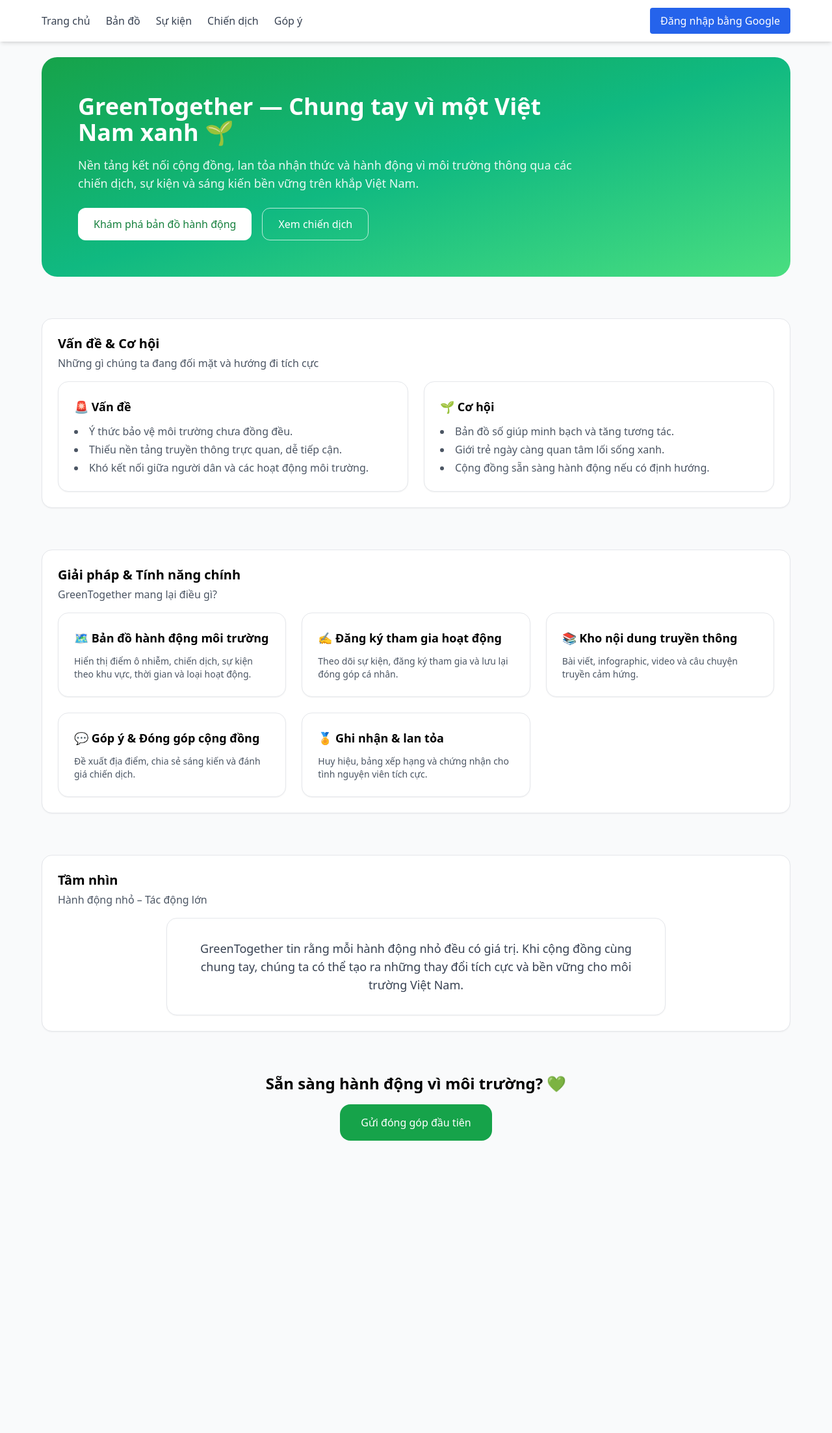
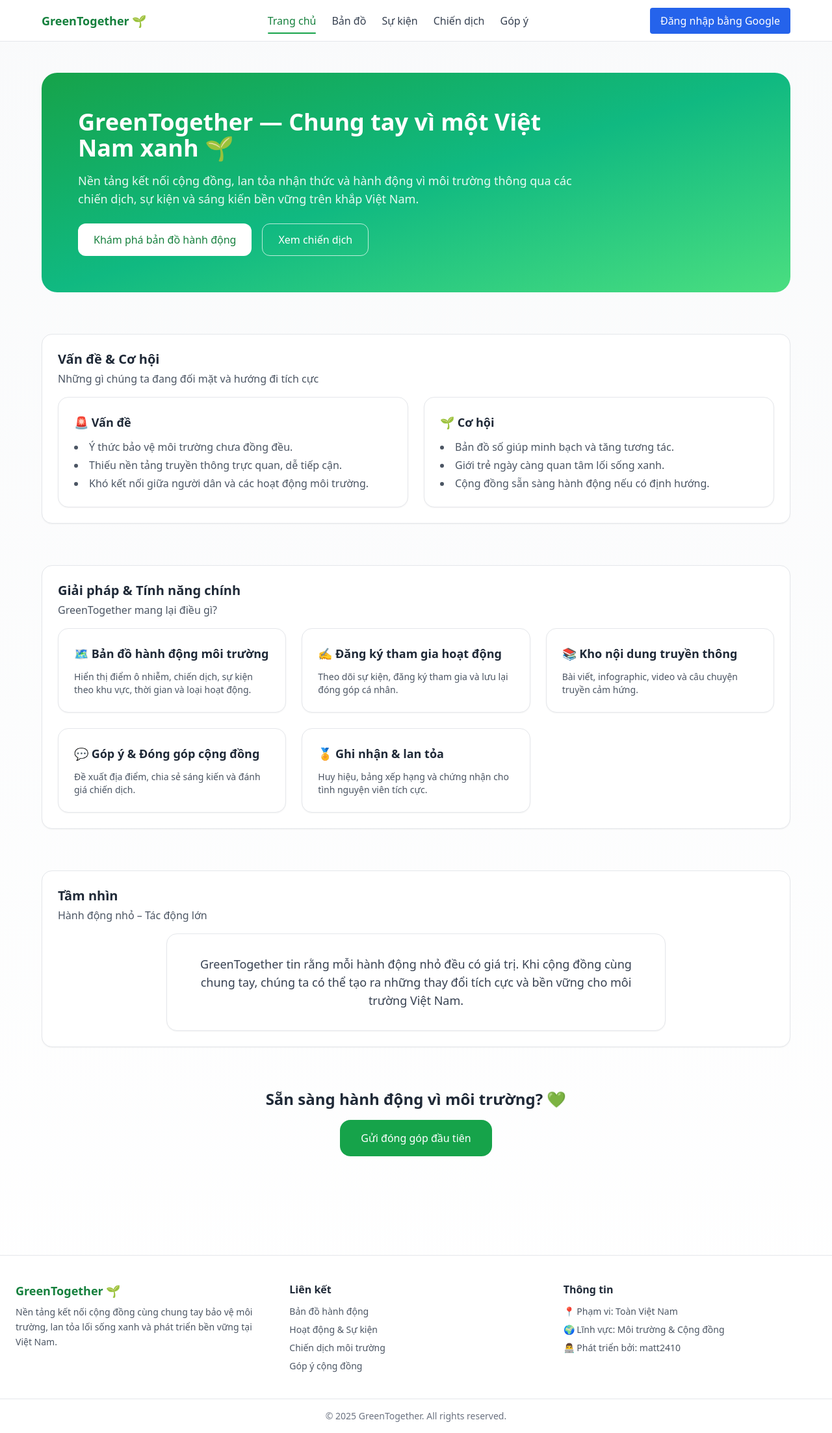
Before and after one commit to matt2410/Green-Together, a Next.js app: page / in a window 1280 px wide. Shown: the whole page at 65% size. Before the commit the page ends 1820 px from the top, so only its background shows below. Built offline with nearby package versions, Linux system fonts and the light colour scheme; no server answers.

Commit message:
update map

```diff
--- a/src/app/layout.tsx
+++ b/src/app/layout.tsx
@@ -1,60 +1,28 @@
 import "@/index.css"
 import type { ReactNode } from "react"
-import Link from "next/link"
 import SessionWrapper from "@/components/SessionWrapper"
-import LoginButton from "@/components/LoginButton"
+import Footer from "@/components/Footer"
+import HeaderBar from "@/components/Header"
 
-export default function RootLayout({ children }: { children: ReactNode }) {
-  function NavItem({ href, label }: { href: string; label: string }) {
-    return (
-      <Link
-        href={href}
-        className="hover:text-green-600 transition-colors"
-      >
-        {label}
-      </Link>
-    )
-  }
-
-  function HeaderBar() {
-    return (
-      <header className="fixed top-0 left-0 right-0 h-16 bg-white shadow-md z-50">
-        <div className="h-full flex items-center justify-center">
-          {/* INNER 1200 */}
-          <div className="w-full max-w-[1200px] px-6 flex items-center justify-between">
-
-            {/* LEFT */}
-            <nav className="flex items-center gap-6 text-gray-700 font-medium">
-              <NavItem href="/" label="Trang chủ" />
-              <NavItem href="/map" label="Bản đồ" />
-              <NavItem href="/events" label="Sự kiện" />
-              <NavItem href="/campaigns" label="Chiến dịch" />
-              <NavItem href="/community" label="Góp ý" />
-            </nav>
-
-            {/* RIGHT */}
-            <LoginButton />
-
-          </div>
-        </div>
-      </header>
-    )
-  }
-
+export default function RootLayout({
+  children,
+}: {
+  children: ReactNode
+}) {
   return (
     <html lang="vi">
-      <body className="bg-gray-50">
+      <body className="bg-gradient-to-b from-gray-50 to-white text-gray-800">
         <SessionWrapper>
 
-          {/* HEADER */}
           <HeaderBar />
 
-          {/* PAGE CONTENT */}
-          <main className="pt-16 flex justify-center">
-            <div className="w-full max-w-[1200px] px-6 py-6 space-y-6">
+          <main className="pt-20 flex justify-center min-h-screen">
+            <div className="w-full max-w-[1200px] px-6 py-8 space-y-8">
               {children}
             </div>
           </main>
+
+          <Footer />
 
         </SessionWrapper>
       </body>
--- a/src/app/map/page.tsx
+++ b/src/app/map/page.tsx
@@ -1,19 +1,24 @@
 // src/app/map/page.tsx
 "use client"
 
-import { AQLocation, Parameter, Sensor } from "@/models/AQLocation";
-import { GoogleMap, HeatmapLayer, useJsApiLoader } from "@react-google-maps/api";
-import { useEffect, useMemo, useRef, useState } from "react";
+import { AQLocation, Parameter, Sensor } from "@/models/AQLocation"
+import { GoogleMap, HeatmapLayer, useJsApiLoader } from "@react-google-maps/api"
+import { useEffect, useMemo, useRef, useState } from "react"
 
-import { fetchOpenAQLive, getAvailableParameters, getDailyMeasurements, getSensorsVN } from "@/lib/openap";
+import {
+  fetchOpenAQLive,
+  getAvailableParameters,
+  getDailyMeasurements,
+  getSensorsVN,
+} from "@/lib/openap"
 
 const DEFAULT_CENTER = { lat: 21.0278, lng: 105.8342 }
 const DEFAULT_ZOOM = 12
 
 export default function EnvActionMap() {
   const { isLoaded } = useJsApiLoader({
-    googleMapsApiKey: process.env.NEXT_PUBLIC_GOOGLE_MAP_KEY!,   // thay import.meta → env Nextjs
-    libraries: ["visualization"]
+    googleMapsApiKey: process.env.NEXT_PUBLIC_GOOGLE_MAP_KEY!,
+    libraries: ["visualization"],
   })
 
   const [map, setMap] = useState<google.maps.Map | null>(null)
@@ -25,12 +30,14 @@ export default function EnvActionMap() {
   const [lastActiveLocations, setLastActiveLocations] = useState<AQLocation[]>([])
   const [mapData, setMapData] = useState<any[]>([])
   const [openAQPoints, setOpenAQPoints] = useState<any[]>([])
-  const [selected, setSelected] = useState<any>(null)
 
   const markerRef = useRef<google.maps.marker.AdvancedMarkerElement[]>([])
 
-  /** load params + sensor */
-  useEffect(() => { loadBase() }, [])
+  /* load params + sensors */
+  useEffect(() => {
+    loadBase()
+  }, [])
+
   async function loadBase() {
     const params = await getAvailableParameters()
     setAvailableParams(params)
@@ -40,54 +47,81 @@ export default function EnvActionMap() {
     setLastActiveLocations(sensors)
   }
 
-  /** fetch data theo parameter */
-  useEffect(() => { loadFilter() }, [lastActiveLocations, parameter])
+  /* filter theo parameter */
+  useEffect(() => {
+    loadFilter()
+  }, [lastActiveLocations, parameter])
+
   async function loadFilter() {
-    if (!parameter || !lastActiveLocations.length) return;
+    if (!parameter || !lastActiveLocations.length) return
+
     let active: Sensor[] = []
 
-    lastActiveLocations.map(loc => {
+    lastActiveLocations.forEach(loc => {
       active = active.concat(
-        loc.sensors.filter(s => s.parameter.id === parameter.id).map(s => ({
+        loc.sensors
+          .filter(s => s.parameter.id === parameter.id)
+          .map(s => ({
             ...s,
-          coordinates: loc.coordinates
+            coordinates: loc.coordinates,
           }))
       )
     })
 
-    const daily = await Promise.all(active.map(async s => {
+    const daily = await Promise.all(
+      active.map(async s => {
         try {
           const m = await getDailyMeasurements(s.id)
-        return m.length ? { location: { lat: s.coordinates.latitude, lng: s.coordinates.longitude }, value: m[0].value } : null
-      } catch { return null }
-    }))
+          return m.length
+            ? {
+                location: {
+                  lat: s.coordinates.latitude,
+                  lng: s.coordinates.longitude,
+                },
+                value: m[0].value,
+              }
+            : null
+        } catch {
+          return null
+        }
+      })
+    )
 
     setMapData(daily.filter(Boolean))
   }
 
-  /** render markers */
+  /* render markers */
   useEffect(() => {
     markerRef.current.forEach(m => (m.map = null))
     markerRef.current = []
 
     if (!map || !mapData.length) return
 
-      ; (async () => {
-        const { AdvancedMarkerElement } = await google.maps.importLibrary("marker") as google.maps.MarkerLibrary
+    ;(async () => {
+      const { AdvancedMarkerElement } =
+        (await google.maps.importLibrary("marker")) as google.maps.MarkerLibrary
+
       mapData.forEach(p => {
         const el = document.createElement("div")
-          el.className = "w-10 h-10 flex items-center justify-center rounded-full font-semibold text-white"
-          el.style.background = p.value < 50 ? "#4CAF50" : p.value < 100 ? "#FFC107" : "#F44336"
+        el.className =
+          "w-10 h-10 rounded-full flex items-center justify-center text-xs font-bold text-white shadow-lg border border-white"
+        el.style.background =
+          p.value < 50 ? "#22c55e" : p.value < 100 ? "#facc15" : "#ef4444"
         el.innerText = `${Math.round(p.value)}`
 
-          const marker = new AdvancedMarkerElement({ map, position: p.location, content: el })
+        const marker = new AdvancedMarkerElement({
+          map,
+          position: p.location,
+          content: el,
+        })
+
         markerRef.current.push(marker)
       })
     })()
   }, [map, mapData])
 
   async function searchArea() {
-    if (!bounds) return;
+    if (!bounds) return
     setLoading(true)
     const result = await fetchOpenAQLive(bounds, parameter?.name || "")
     setOpenAQPoints(result)
@@ -96,39 +130,64 @@ export default function EnvActionMap() {
 
   const heatmap = useMemo<google.maps.visualization.WeightedLocation[]>(() => {
     return openAQPoints
-    .map((p): google.maps.visualization.WeightedLocation | null => {
-      const v = p.values?.find((x: any) => x.parameter === parameter?.name);
-      if (!v) return null;
+      .map(p => {
+        const v = p.values?.find((x: any) => x.parameter === parameter?.name)
+        if (!v) return null
 
         return {
           location: new google.maps.LatLng(p.lat, p.lng),
           weight: Math.min(v.value / 15, 6),
-      };
+        }
       })
-    .filter(
-      (p): p is google.maps.visualization.WeightedLocation => p !== null
-    );
-}, [openAQPoints, parameter]);
+      .filter(Boolean) as google.maps.visualization.WeightedLocation[]
+  }, [openAQPoints, parameter])
 
-  if (!isLoaded) return <>Loading Map...</>
+  if (!isLoaded)
+    return (
+      <div className="flex items-center justify-center h-[60vh] text-gray-500">
+        Đang tải bản đồ...
+      </div>
+    )
 
   return (
-    <div className="p-4">
-      <div className="flex gap-3 mb-3 items-center">
-        <h2 className="text-xl font-semibold flex-1">🌍 Bản đồ ô nhiễm</h2>
+    <div className="space-y-4">
 
-        <select className="border px-2 py-1 rounded" value={parameter?.name}
-          onChange={e => setParameter(availableParams.find(p => p.name === e.target.value)!)}>
-          {availableParams.map(p =>
-            <option key={p.id} value={p.name}>{p.name.toUpperCase()} ({p.units})</option>
-          )}
+      {/* HEADER */}
+      <div className="card p-5 flex flex-wrap gap-4 items-center bg-white/90 backdrop-blur">
+        <div className="flex-1">
+          <h2 className="text-xl font-bold">🌍 Bản đồ ô nhiễm không khí</h2>
+          <p className="text-sm text-gray-600">
+            Theo dõi chất lượng không khí theo thời gian thực tại Việt Nam
+          </p>
+        </div>
+
+        <select
+          className="border rounded-lg px-3 py-2 text-sm focus:ring-2 focus:ring-green-500"
+          value={parameter?.name}
+          onChange={e =>
+            setParameter(
+              availableParams.find(p => p.name === e.target.value)!
+            )
+          }
+        >
+          {availableParams.map(p => (
+            <option key={p.id} value={p.name}>
+              {p.name.toUpperCase()} ({p.units})
+            </option>
+          ))}
         </select>
 
-        <button onClick={searchArea} disabled={loading} className="bg-blue-600 text-white px-3 py-1 rounded">
-          {loading ? "Loading..." : "Search"}
+        <button
+          onClick={searchArea}
+          disabled={loading}
+          className="bg-green-600 hover:bg-green-700 text-white px-4 py-2 rounded-lg text-sm font-medium disabled:opacity-60"
+        >
+          {loading ? "Đang tải..." : "Quét khu vực"}
         </button>
       </div>
 
+      {/* MAP */}
+      <div className="relative overflow-hidden rounded-2xl shadow-md">
         <GoogleMap
           onLoad={setMap}
           onIdle={() => map && setBounds(map.getBounds()?.toJSON())}
@@ -137,10 +196,30 @@ export default function EnvActionMap() {
           mapContainerStyle={{ width: "100%", height: "70vh" }}
           options={{
             mapId: process.env.NEXT_PUBLIC_MAP_ID,
+            fullscreenControl: false,
+            streetViewControl: false,
           }}
         >
           {heatmap.length > 0 && <HeatmapLayer data={heatmap} />}
         </GoogleMap>
+
+        {/* LEGEND */}
+        <div className="absolute bottom-4 left-4 bg-white rounded-xl shadow p-3 text-xs space-y-1">
+          <div className="font-semibold mb-1">Chỉ số AQI</div>
+          <div className="flex items-center gap-2">
+            <span className="w-3 h-3 rounded-full bg-green-500" />
+            <span>Tốt (&lt; 50)</span>
+          </div>
+          <div className="flex items-center gap-2">
+            <span className="w-3 h-3 rounded-full bg-yellow-400" />
+            <span>Trung bình (50–100)</span>
+          </div>
+          <div className="flex items-center gap-2">
+            <span className="w-3 h-3 rounded-full bg-red-500" />
+            <span>Kém (&gt; 100)</span>
+          </div>
+        </div>
+      </div>
     </div>
   )
 }
--- a/src/components/Footer.tsx
+++ b/src/components/Footer.tsx
@@ -1,9 +1,60 @@
-export default function Footer(){
+export default function Footer() {
   return (
-    <footer className="border-t mt-12">
-      <div className="max-w-6xl mx-auto px-4 py-6 text-sm text-gray-600 flex items-center justify-between">
-        <p>© {new Date().getFullYear()} GreenTogether</p>
-        <p className="opacity-75">Built with React + Tailwind</p>
+    <footer className="mt-20 border-t bg-white">
+      <div className="container mx-auto px-6 py-10 grid gap-8 md:grid-cols-3">
+
+        {/* BRAND */}
+        <div>
+          <h3 className="text-lg font-bold text-green-700">
+            GreenTogether 🌱
+          </h3>
+          <p className="text-sm text-gray-600 mt-2 leading-relaxed">
+            Nền tảng kết nối cộng đồng cùng chung tay bảo vệ môi trường,
+            lan tỏa lối sống xanh và phát triển bền vững tại Việt Nam.
+          </p>
+        </div>
+
+        {/* LINKS */}
+        <div>
+          <h4 className="font-semibold mb-3">Liên kết</h4>
+          <ul className="space-y-2 text-sm text-gray-600">
+            <li>
+              <a href="/map" className="hover:text-green-600">
+                Bản đồ hành động
+              </a>
+            </li>
+            <li>
+              <a href="/events" className="hover:text-green-600">
+                Hoạt động & Sự kiện
+              </a>
+            </li>
+            <li>
+              <a href="/campaigns" className="hover:text-green-600">
+                Chiến dịch môi trường
+              </a>
+            </li>
+            <li>
+              <a href="/community" className="hover:text-green-600">
+                Góp ý cộng đồng
+              </a>
+            </li>
+          </ul>
+        </div>
+
+        {/* INFO */}
+        <div>
+          <h4 className="font-semibold mb-3">Thông tin</h4>
+          <ul className="space-y-2 text-sm text-gray-600">
+            <li>📍 Phạm vi: Toàn Việt Nam</li>
+            <li>🌍 Lĩnh vực: Môi trường & Cộng đồng</li>
+            <li>👨‍💻 Phát triển bởi: <span className="font-medium">matt2410</span></li>
+          </ul>
+        </div>
+      </div>
+
+      {/* COPYRIGHT */}
+      <div className="border-t text-center py-4 text-sm text-gray-500">
+        © {new Date().getFullYear()} GreenTogether. All rights reserved.
       </div>
     </footer>
   )
--- /dev/null
+++ b/src/components/Header.tsx
@@ -0,0 +1,65 @@
+"use client"
+
+import Link from "next/link"
+import { usePathname } from "next/navigation"
+import LoginButton from "@/components/LoginButton"
+
+function NavItem({
+  href,
+  label,
+}: {
+  href: string
+  label: string
+}) {
+  const pathname = usePathname()
+  const active = pathname === href
+
+  return (
+    <Link
+      href={href}
+      className={`relative font-medium transition-colors
+        ${
+          active
+            ? "text-green-700"
+            : "text-gray-700 hover:text-green-600"
+        }
+      `}
+    >
+      {label}
+      {active && (
+        <span className="absolute -bottom-2 left-0 right-0 h-[2px] bg-green-600 rounded-full" />
+      )}
+    </Link>
+  )
+}
+
+export default function HeaderBar() {
+  return (
+    <header className="fixed top-0 left-0 right-0 h-16 bg-white/90 backdrop-blur border-b z-50">
+      <div className="h-full flex justify-center">
+        <div className="w-full max-w-[1200px] px-6 flex items-center justify-between">
+
+          {/* BRAND */}
+          <Link
+            href="/"
+            className="font-bold text-lg text-green-700 flex items-center gap-1"
+          >
+            GreenTogether <span>🌱</span>
+          </Link>
+
+          {/* NAV */}
+          <nav className="flex items-center gap-6">
+            <NavItem href="/" label="Trang chủ" />
+            <NavItem href="/map" label="Bản đồ" />
+            <NavItem href="/events" label="Sự kiện" />
+            <NavItem href="/campaigns" label="Chiến dịch" />
+            <NavItem href="/community" label="Góp ý" />
+          </nav>
+
+          {/* AUTH */}
+          <LoginButton />
+        </div>
+      </div>
+    </header>
+  )
+}
```
Lines whose indentation alone changed are shown as unchanged.
